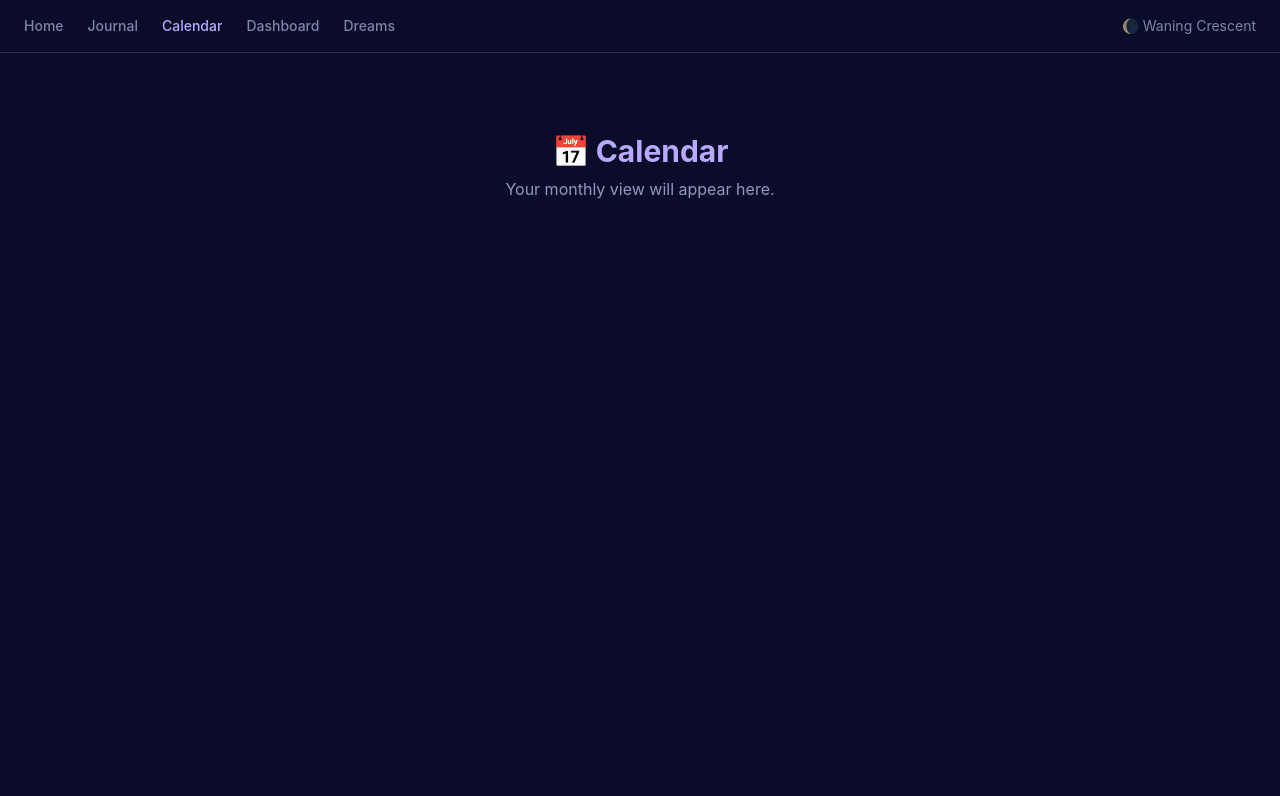
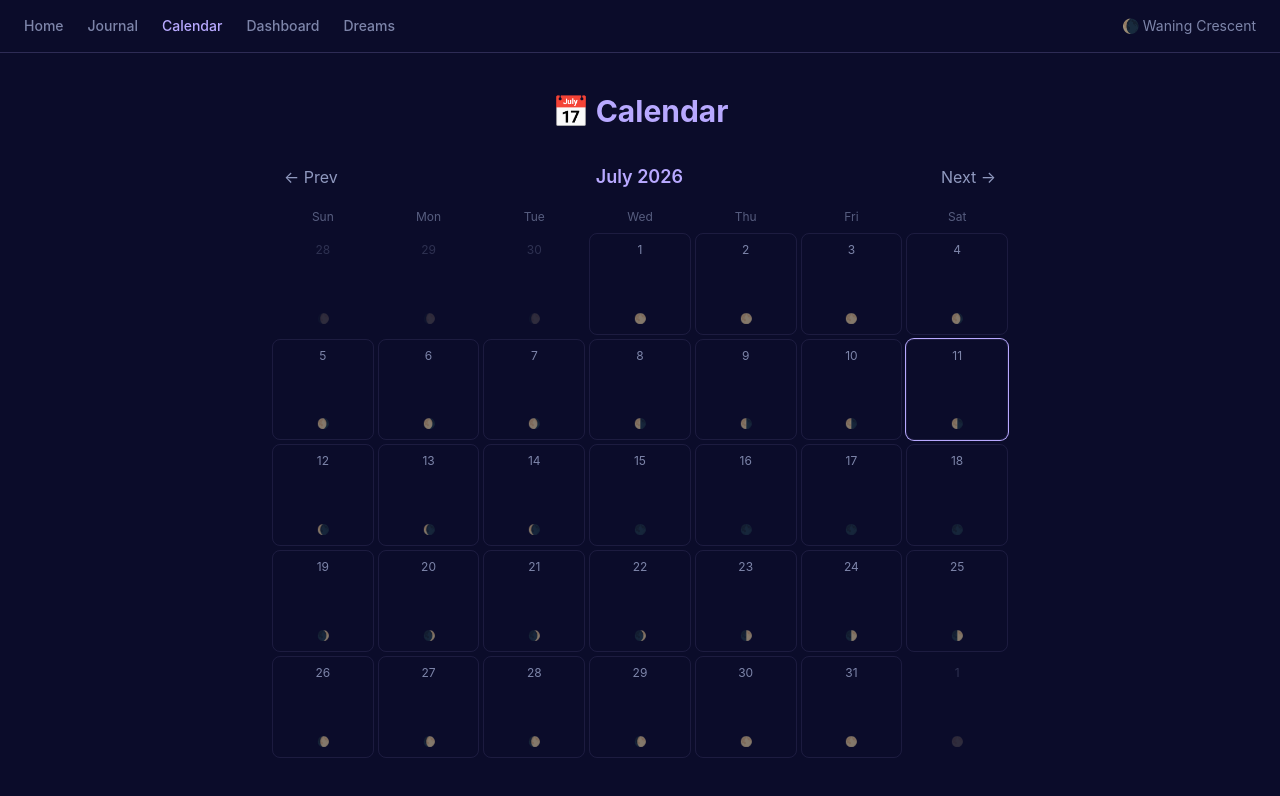
Before and after one commit to arpitasen060605/Whimsicalllll, a React (Vite) app in the folder MoonMuse/: page /calendar in a window 1280 px wide. Shown: the top 796 px of the page. Built offline with nearby package versions, Linux system fonts and the light colour scheme.

Commit message:
Added Calendar view with entries, moods, and moon phases

```diff
--- a/MoonMuse/package.json
+++ b/MoonMuse/package.json
@@ -11,6 +11,7 @@
   },
   "dependencies": {
     "@tailwindcss/vite": "^4.3.2",
+    "date-fns": "^4.4.0",
     "react": "^19.2.7",
     "react-dom": "^19.2.7",
     "react-router-dom": "^7.18.1",
--- /dev/null
+++ b/MoonMuse/src/components/DayCell.jsx
@@ -0,0 +1,25 @@
+import { getCurrentMoonPhase } from '../utils/moonPhase'
+import { MOODS } from '../utils/moods'
+
+function DayCell({ day, entries, onSelect }) {
+  const moonPhase = getCurrentMoonPhase(day.date)
+  const hasEntries = entries.length > 0
+  const firstMood = entries[0] ? MOODS.find((m) => m.label === entries[0].mood) : null
+
+  return (
+    <button
+      onClick={() => onSelect(day.date)}
+      className={`aspect-square rounded-lg border p-2 flex flex-col items-center justify-between transition
+        ${day.isCurrentMonth ? 'border-lavender/10' : 'border-transparent opacity-30'}
+        ${day.isToday ? 'border-lavender ring-1 ring-lavender' : ''}
+        ${hasEntries ? 'bg-white/5 hover:bg-white/10' : 'hover:bg-white/5'}
+      `}
+    >
+      <span className="text-xs text-moonlight/60">{day.dayNumber}</span>
+      <span className="text-lg">{firstMood?.emoji || ''}</span>
+      <span className="text-[10px] opacity-50">{moonPhase.emoji}</span>
+    </button>
+  )
+}
+
+export default DayCell
--- a/MoonMuse/src/pages/Calendar.jsx
+++ b/MoonMuse/src/pages/Calendar.jsx
@@ -1,8 +1,81 @@
+import { useState, useEffect } from 'react'
+import { addMonths, subMonths, format } from 'date-fns'
+import { getCalendarDays, getEntriesForDate } from '../utils/calendarGrid'
+import { getEntries } from '../utils/storage'
+import DayCell from '../components/DayCell'
+import EntryCard from '../components/EntryCard'
+
+const WEEKDAYS = ['Sun', 'Mon', 'Tue', 'Wed', 'Thu', 'Fri', 'Sat']
+
 function Calendar() {
+  const [currentDate, setCurrentDate] = useState(new Date())
+  const [entries, setEntries] = useState([])
+  const [selectedDate, setSelectedDate] = useState(null)
+
+  useEffect(() => {
+    setEntries(getEntries())
+  }, [])
+
+  const days = getCalendarDays(currentDate)
+  const selectedEntries = selectedDate ? getEntriesForDate(entries, selectedDate) : []
+
   return (
-    <div className="mt-20 text-center">
-      <h1 className="text-3xl font-bold text-lavender">📅 Calendar</h1>
-      <p className="text-moonlight/70 mt-2">Your monthly view will appear here.</p>
+    <div className="max-w-3xl mx-auto py-10 px-4">
+      <h1 className="text-3xl font-bold text-lavender text-center mb-8">📅 Calendar</h1>
+
+      <div className="flex items-center justify-between mb-4">
+        <button
+          onClick={() => setCurrentDate(subMonths(currentDate, 1))}
+          className="px-3 py-1 rounded-lg hover:bg-white/5 text-moonlight/70"
+        >
+          ← Prev
+        </button>
+        <h2 className="text-lg font-semibold text-lavender">
+          {format(currentDate, 'MMMM yyyy')}
+        </h2>
+        <button
+          onClick={() => setCurrentDate(addMonths(currentDate, 1))}
+          className="px-3 py-1 rounded-lg hover:bg-white/5 text-moonlight/70"
+        >
+          Next →
+        </button>
+      </div>
+
+      <div className="grid grid-cols-7 gap-1 mb-2">
+        {WEEKDAYS.map((wd) => (
+          <div key={wd} className="text-center text-xs text-moonlight/40">
+            {wd}
+          </div>
+        ))}
+      </div>
+
+      <div className="grid grid-cols-7 gap-1">
+        {days.map((day) => (
+          <DayCell
+            key={day.date.toISOString()}
+            day={day}
+            entries={getEntriesForDate(entries, day.date)}
+            onSelect={setSelectedDate}
+          />
+        ))}
+      </div>
+
+      {selectedDate && (
+        <div className="mt-8">
+          <h3 className="text-lavender font-semibold mb-3">
+            {format(selectedDate, 'MMMM d, yyyy')}
+          </h3>
+          {selectedEntries.length === 0 ? (
+            <p className="text-moonlight/40 text-sm">No entries on this day.</p>
+          ) : (
+            <div className="space-y-4">
+              {selectedEntries.map((entry) => (
+                <EntryCard key={entry.id} entry={entry} onEdit={() => {}} onDelete={() => {}} />
+              ))}
+            </div>
+          )}
+        </div>
+      )}
     </div>
   )
 }
--- /dev/null
+++ b/MoonMuse/src/utils/calendarGrid.js
@@ -0,0 +1,28 @@
+import {
+  startOfMonth,
+  endOfMonth,
+  startOfWeek,
+  endOfWeek,
+  eachDayOfInterval,
+  format,
+  isSameMonth,
+  isSameDay,
+} from 'date-fns'
+
+export function getCalendarDays(currentDate) {
+  const monthStart = startOfMonth(currentDate)
+  const monthEnd = endOfMonth(currentDate)
+  const gridStart = startOfWeek(monthStart)
+  const gridEnd = endOfWeek(monthEnd)
+
+  return eachDayOfInterval({ start: gridStart, end: gridEnd }).map((date) => ({
+    date,
+    dayNumber: format(date, 'd'),
+    isCurrentMonth: isSameMonth(date, currentDate),
+    isToday: isSameDay(date, new Date()),
+  }))
+}
+
+export function getEntriesForDate(entries, date) {
+  return entries.filter((entry) => isSameDay(new Date(entry.createdAt), date))
+}
```
Also changed, not shown: 1 other file (tests, documents, lock files or other folders).
